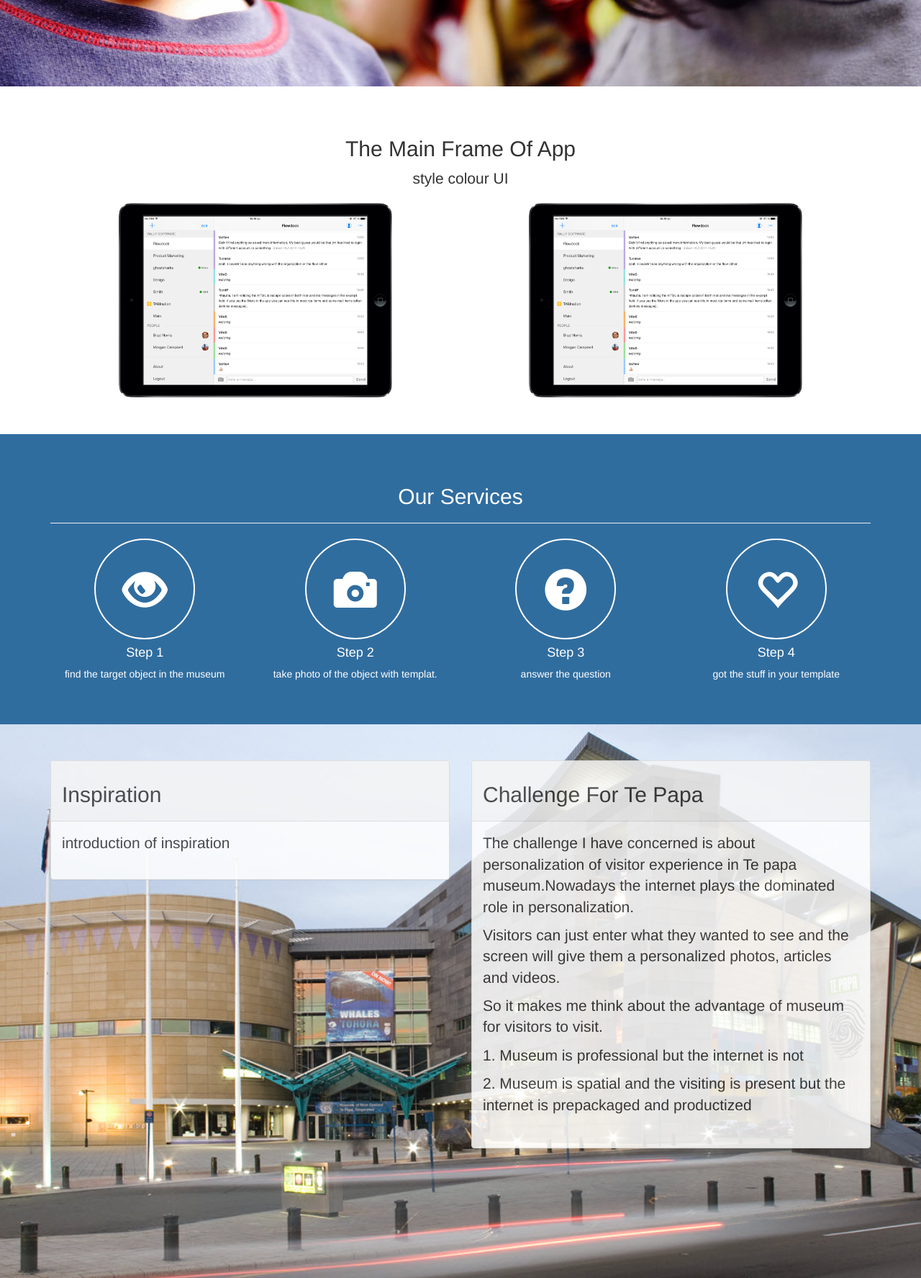
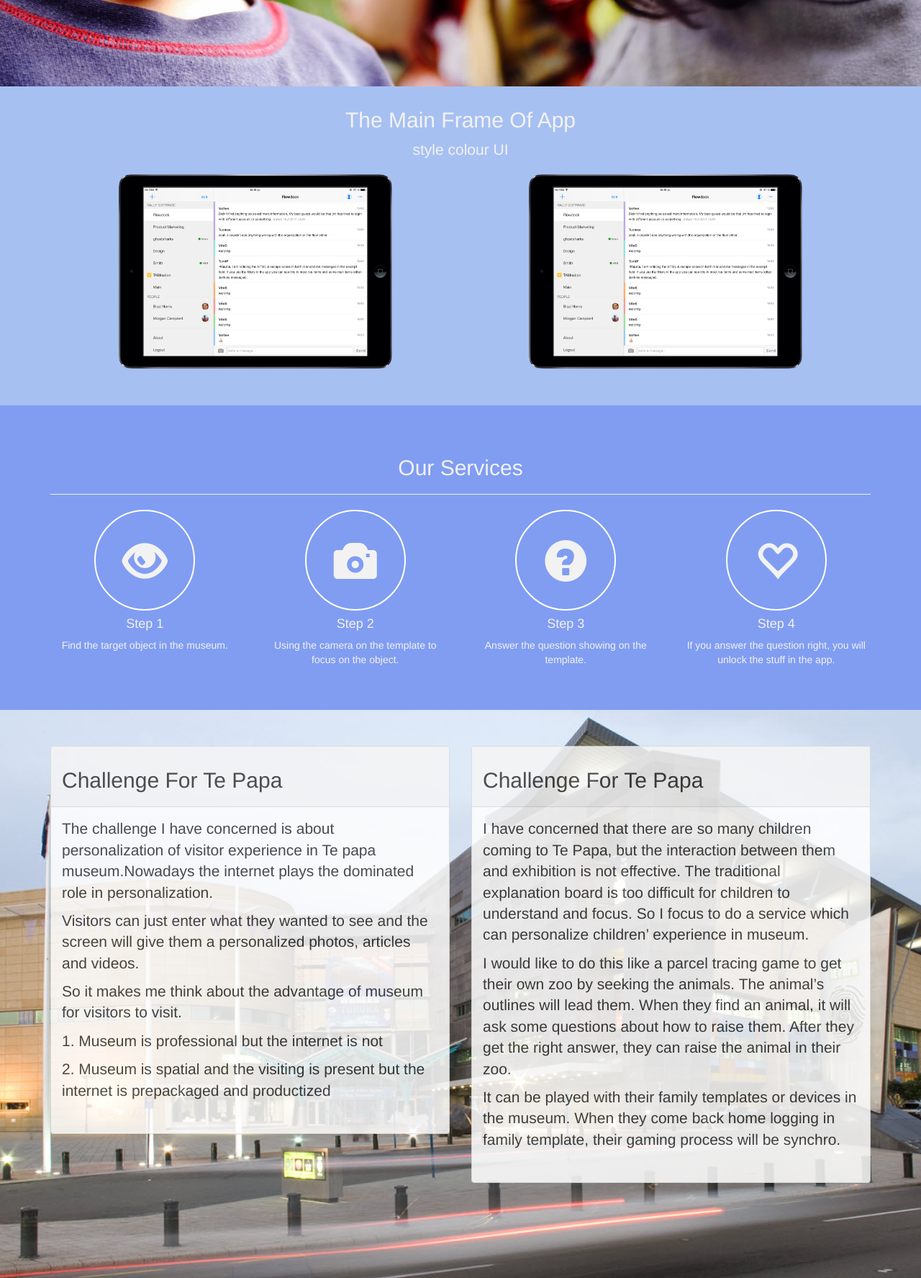
Before and after one commit to shumengzhao/mddn352test, a plain HTML site: page index.html in a window 1280 px wide. Shown: the part 680-2455 px from the top of the page at 72% size. Drawn offline with nearby package versions, Linux system fonts and the light colour scheme; a script that the page names is missing.

Commit message:
change color palette

```diff
--- a/css/style.css
+++ b/css/style.css
@@ -87,6 +87,15 @@ html, body {
   vertical-align: middle;
 }
 /* additional sections */
+.navbar{
+   background-color: #C4D4F2;
+   opacity: 0.8;
+}
+
+.navbar a{
+   color: #F2F2F2;
+}
+
 #home {
   background: url('../images/child.jpg') no-repeat center center fixed;
   display: table;
@@ -101,11 +110,13 @@ html, body {
 
 #introduction {
   padding-top: 10px;
+  background-color: #A7C0F2;
+  color: #F2F2F2;
 }
 
 #services {
-  background-color: #306d9f;
-  color: #ffffff;
+  background-color: #809DF2;
+  color: #F2F2F2;
 }
 #services .glyphicon {
   border: 2px solid #FFFFFF;
@@ -135,9 +146,10 @@ html, body {
 }
 
 #themes {
-
   padding-top: 10px;
   position:relative;
+
+  background-color: #527AF2;
 }
 
 #themes img {
@@ -158,10 +170,3 @@ padding-top: 30px;
 footer {
   padding: 250px 0;
 }
-footer .glyphicon {
-  color: #333333;
-  font-size: 60px;
-}
-footer .glyphicon:hover {
-  color: #306d9f;
-}
--- a/index.html
+++ b/index.html
@@ -42,7 +42,7 @@
         <li><a href="#home">Home</a></li>
         <li><a href="#introduction">Introduction</a></li>
         <li><a href="#services">Services</a></li>
-        <li><a href="#information">Information</a></li>
+        <li><a href="#information">Inspiration</a></li>
         <li role="separator" class="divider"></li>
         <li><a href="#themes">Themes</a></li>
       </ul>
@@ -65,7 +65,7 @@
 
 
 <!-- second section - Introduction -->
-<div id="about" class="pad-section">
+<div id="introduction" class="pad-section">
   <div class="container">
     <div class="row">
 
@@ -98,22 +98,22 @@
       <div class="col-sm-3 col-xs-6">
         <i class="glyphicon glyphicon-eye-open"> </i>
         <h4>Step 1</h4>
-        <p>find the target object in the museum</p>
+        <p>Find the target object in the museum.</p>
       </div>
       <div class="col-sm-3 col-xs-6">
         <i class="glyphicon glyphicon-camera"> </i>
         <h4>Step 2</h4>
-        <p>take photo of the object with templat.</p>
+        <p>Using the camera on the template to focus on the object.</p>
       </div>
       <div class="col-sm-3 col-xs-6">
         <i class="glyphicon glyphicon-question-sign"> </i>
         <h4>Step 3</h4>
-        <p>answer the question</p>
+        <p>Answer the question showing on the template.</p>
       </div>
       <div class="col-sm-3 col-xs-6">
         <i class="glyphicon glyphicon-heart-empty"> </i>
         <h4>Step 4</h4>
-        <p>got the stuff in your template</p>
+        <p>If you answer the question right, you will unlock the stuff in the app.</p>
       </div>
     </div>
   </div>
@@ -128,10 +128,15 @@
       <div class="col-sm-6">
         <div class="panel panel-default">
           <div class="panel-heading">
-            <h2 class="text-capitalize" class="panel-title">inspiration</h2>
+            <h2 class="text-capitalize" class="panel-title">Challenge for Te Papa</h2>
           </div>
           <div class="panel-body lead">
-            introduction of inspiration
+            <p>The challenge I have concerned is about personalization of visitor experience in Te papa museum.Nowadays the internet plays the dominated role in personalization.</p>
+            <p> Visitors can just enter what they wanted to see and the screen will give them a personalized photos, articles and videos.</p> <p>So it makes me think about the advantage of museum for visitors to visit.</p>
+
+           <p>1. Museum is professional but the internet is not </p>
+
+           <p>2. Museum is spatial and the visiting is present but the internet is prepackaged and productized</p>
           </div>
         </div>
       </div>
@@ -141,12 +146,11 @@
             <h2 class="text-capitalize" class="panel-title">Challenge for Te Papa</h2>
           </div>
           <div class="panel-body lead">
-            <p>The challenge I have concerned is about personalization of visitor experience in Te papa museum.Nowadays the internet plays the dominated role in personalization.</p>
-            <p> Visitors can just enter what they wanted to see and the screen will give them a personalized photos, articles and videos.</p> <p>So it makes me think about the advantage of museum for visitors to visit.</p>
+            <p>I have concerned that there are so many children coming to Te Papa, but the interaction between them and exhibition is not effective. The traditional explanation board is too difficult for children to understand and focus. So I focus to do a service which can personalize children’ experience in museum. </p>
+            <p>I would like to do this like a parcel tracing game to get their own zoo by seeking the animals. The animal’s outlines will lead them. When they find an animal, it will ask some questions about how to raise them. After they get the right answer, they can raise the animal in their zoo.  </p>
+            <p>It can be played with their family templates or devices in the museum. When they come back home logging in family template, their gaming process will be synchro.  </p>
 
-           <p>1. Museum is professional but the internet is not </p>
 
-           <p>2. Museum is spatial and the visiting is present but the internet is prepackaged and productized</p>
           </div>
         </div>
       </div>
@@ -179,6 +183,7 @@
 <!-- sixth section -->
 <div id="themes" class="pad-section">
    <div class="container">
+   <h2 class="text-center">Comprehesive Themes</h2> <hr />
       <div class="row">
        <div class="col-sm-2 col-xs-4">
           <img class="bottom"src="images/ache-b.png" alt="" class="img-circle" />
```
